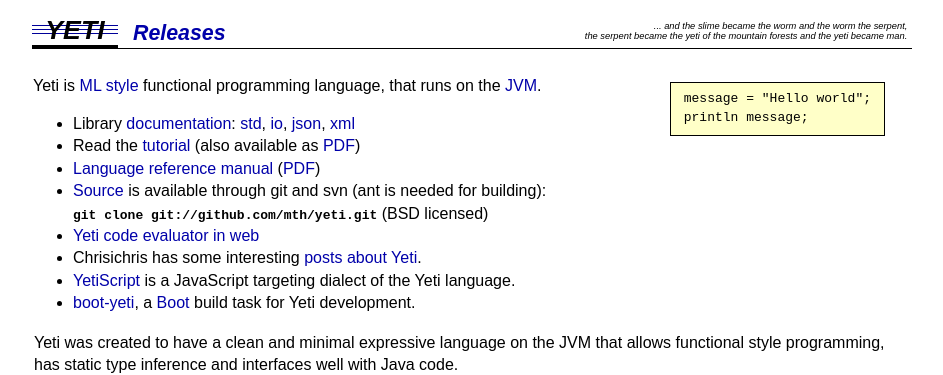
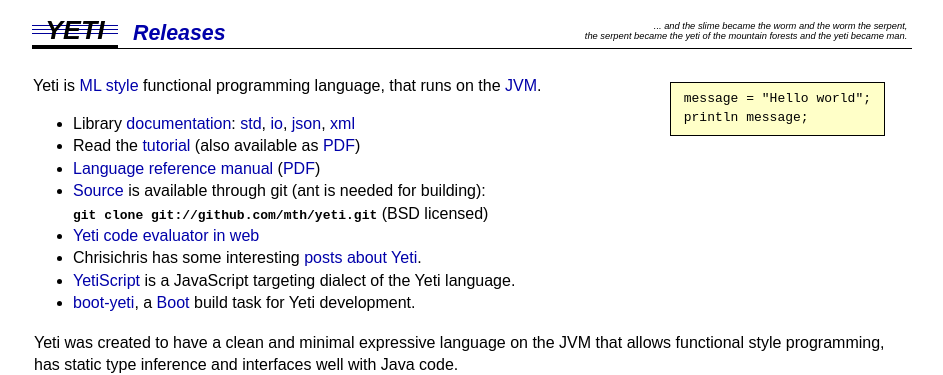
Before and after one commit to mth/mth.github.com, a Jekyll site: the page built from yeti/index.html, in a window 1280 px wide. Shown: the top 375 px of the page, without its empty margins (168-1111 px from the left). Built offline with Jekyll 4.4.1, drawn with Linux system fonts in a browser that asks for light colours; Markdown is read by kramdown in place of the engine named in the settings.

Commit message:
who uses svn?

```diff
--- a/yeti/index.html
+++ b/yeti/index.html
@@ -18,7 +18,7 @@
 <li>Read the <a href="http://dot.planet.ee/yeti/intro.html">tutorial</a> (also available as
 <a href="http://dot.planet.ee/yeti/intro.pdf">PDF</a>)
 <li><a href="http://dot.planet.ee/yeti/reference.html">Language reference manual</a> (<a href="http://dot.planet.ee/yeti/reference.pdf">PDF</a>)
-<li><a href="https://github.com/mth/yeti">Source</a> is available through git and svn (ant is needed for building):<br>
+<li><a href="https://github.com/mth/yeti">Source</a> is available through git (ant is needed for building):<br>
 <code><b>git clone git://github.com/mth/yeti.git</b></code> (BSD licensed)
 <li><a href="http://try-yeti.appspot.com/">Yeti code evaluator in web</a>
 <li>Chrisichris has some interesting <a href="http://chrisichris.wordpress.com/category/yeti/">posts about Yeti</a>.
```
